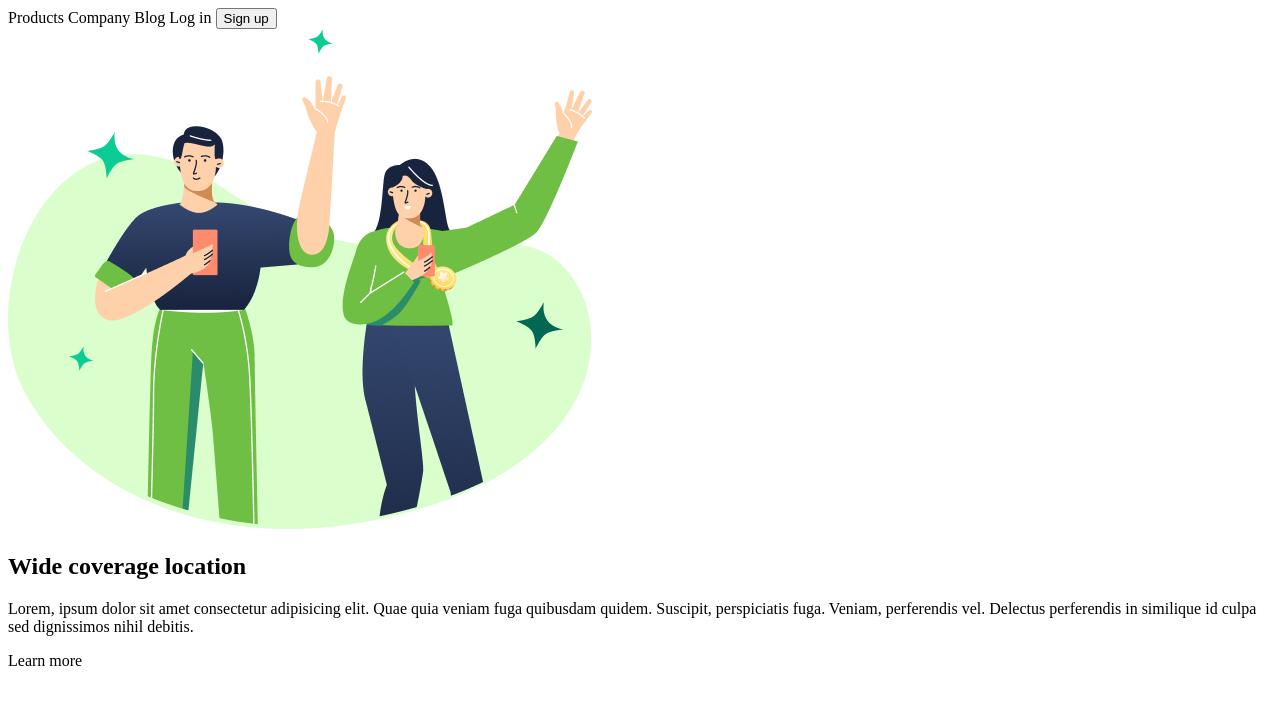
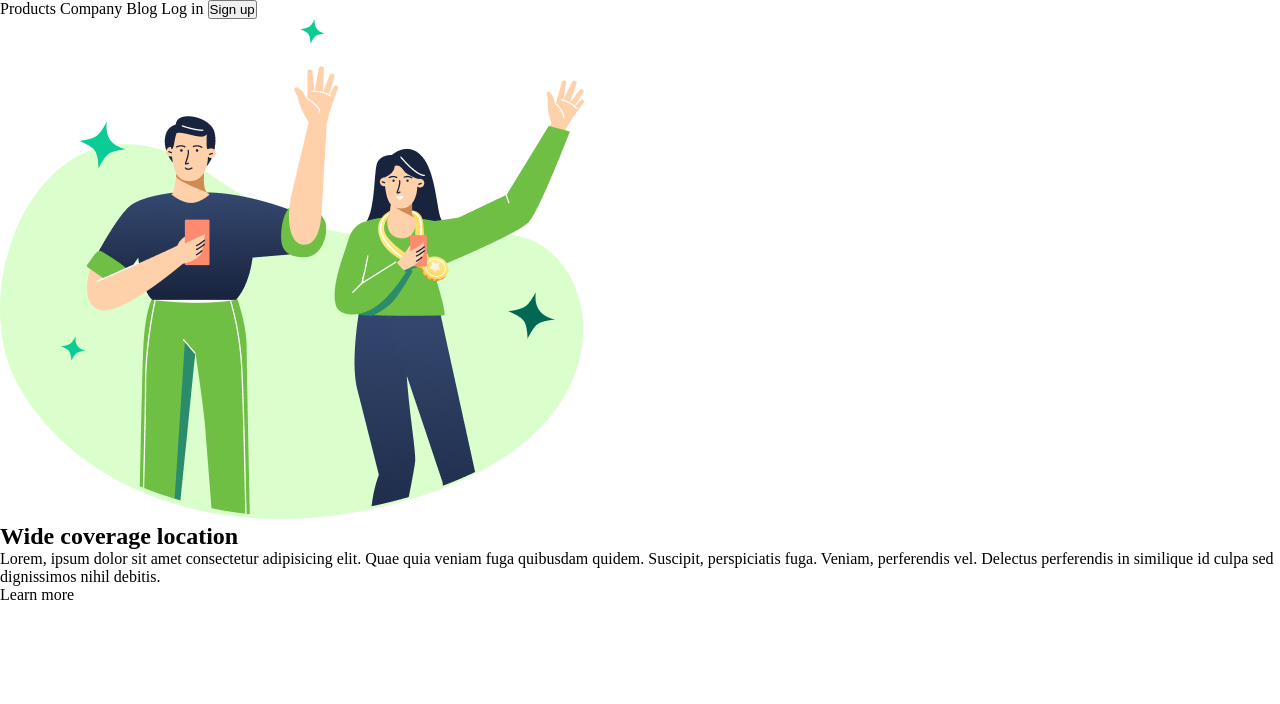
Before and after one commit to kalebtavares/Wide-Coverade, a plain HTML site: page index.html in a window 1280 px wide. Drawn offline with Linux system fonts and the light colour scheme.

Commit message:
Iniciando Estlização no css

```diff
--- a/src/css/style.css
+++ b/src/css/style.css
@@ -1,4 +1,4 @@
 *{
-
-
+    margin: 0px;
+    padding: 0px;
 }
```
